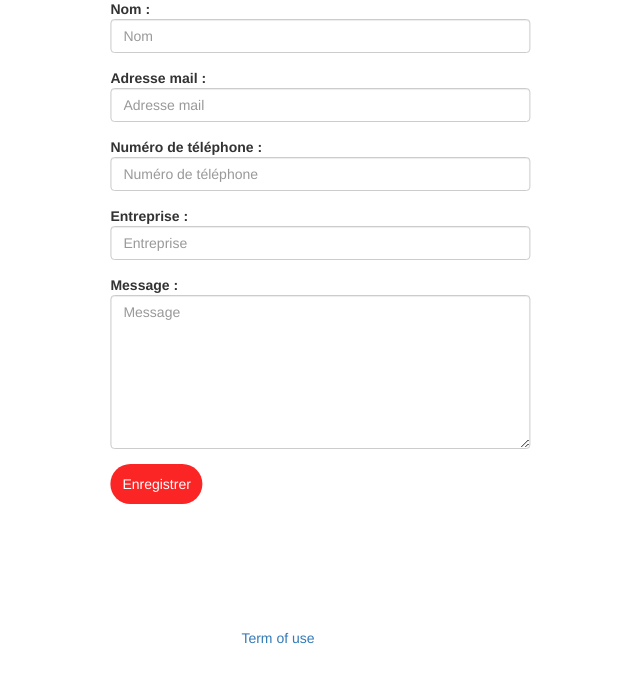
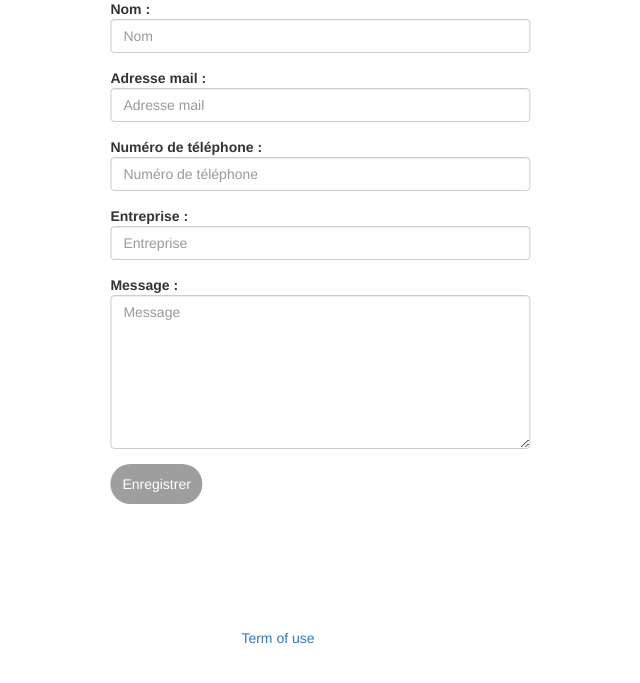
Before and after one commit to Zanmatox/SiteOneMillion, a PHP site: page /pages/infos.html in a window 1280 px wide. Shown: the part 117-800 px from the top of the page, without its empty margins (362-1002 px from the left). Run offline with PHP 8.4, Linux system fonts and the light colour scheme; grey boxes are pictures that could not be loaded.

Commit message:
Modif couleur bouton enregistrer et modif liens infos.css

```diff
--- a/css/infos.css
+++ b/css/infos.css
@@ -60,7 +60,7 @@
     border: none;
     outline: none;
     height: 40px;
-    background: #fb2525;
+    background: url(../img/orange.jpg);
     border-radius: 20px;
   }
 
--- a/pages/infos.html
+++ b/pages/infos.html
@@ -10,7 +10,7 @@
     <link rel="stylesheet" href="https://maxcdn.bootstrapcdn.com/bootstrap/3.4.1/css/bootstrap.min.css">
     <link rel="preconnect" href="https://fonts.gstatic.com">
     <link href="https://fonts.googleapis.com/css2?family=Quicksand:wght@300&display=swap" rel="stylesheet">
-    <link rel="stylesheet" href="css/infos.css">
+    <link rel="stylesheet" href="../css/infos.css">
 
 
   </head>
```
